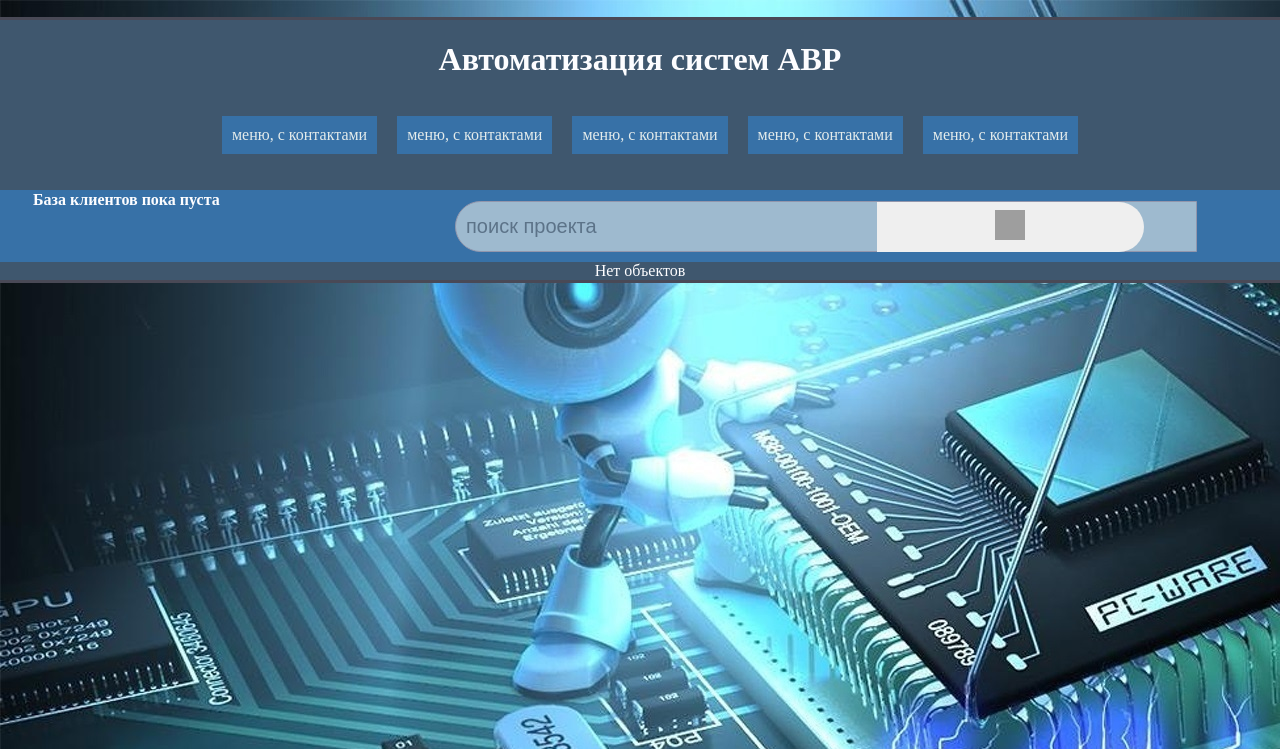
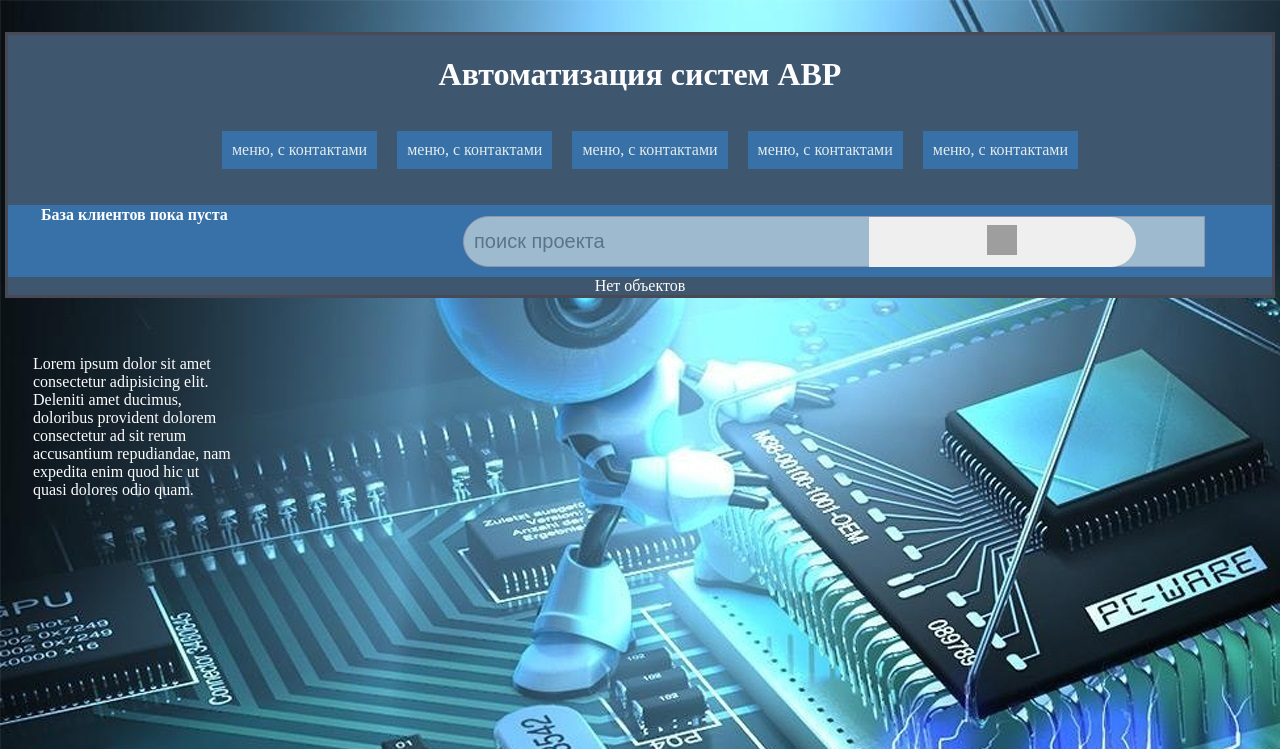
Before and after one commit to vikneo/Algorithm-for-AVR-systems, a Django app: page / in a window 1280 px wide. Shown: the top 749 px of the page. Run offline with Django 5.2, Linux system fonts and the light colour scheme; data that the repository does not hold is empty; parts of the project's set-up code (start-up, migrations or seed data) failed here and were passed over; grey boxes are pictures that could not be loaded.

Commit message:
split into 3 columns

```diff
--- a/system_avr/static/assests/css/style.css
+++ b/system_avr/static/assests/css/style.css
@@ -1,11 +1,14 @@
 body {
-    margin: 0 auto;
-    padding-top: 20px;
-    max-width: 1600px;
-    flex-direction: column;
     background-color: #363434;
     color: #fdfdff;
     background-image: url('../img/programming.jpg');
+}
+
+.contaner {
+    margin: 0 auto;
+    /* padding-top: 40px; */
+    max-width: 1600px;
+    flex-direction: column;
 }
 
 a {
@@ -23,6 +26,18 @@ li {
     margin-right: 20px;
     background-color: #3771a7;
     color: #e3ebeb;
+}
+
+.left-sidebar {
+    width: 20%;
+}
+
+.center-sidebar {
+    width: 60%;
+}
+
+.right-sidebar {
+    width: 20%;
 }
 
 .flex {
@@ -46,6 +61,7 @@ li {
 }
 
 .nav {
+    margin-top: 35px;
     outline: 3px solid #494956;
     justify-content: center;
     flex-direction: column;
@@ -113,7 +129,7 @@ li {
     color: #535c69
 }
 
-/* sidebar */
+/*=================================== header navigate list ======================================*/
 
 .sidebar-block {
     width: 390px;
@@ -151,3 +167,37 @@ li {
     align-items: flex-start;
     /* outline: 2px solid #494956; */
 }
+
+/*================================================== left sidebar =======================================*/
+
+.left-sidebar-nav {
+    margin-top: 50px;
+    padding: 10px 25px;
+}
+
+/*================================================== subject list =======================================*/
+
+.subject-wrap {
+    flex-wrap: wrap;
+}
+
+.block-row {
+    flex-direction: row;
+}
+
+.li-subject {
+    margin-top: 50px;
+    margin-left: 25px;
+    background: #3f576e;
+    border: 1px solid red;
+}
+
+.cart-subject {
+    width: 400px;
+    height: 200px;
+    padding: 0;
+}
+
+.cart-subject-title {
+    justify-content: center;
+}
--- a/system_avr/templates/base/header.html
+++ b/system_avr/templates/base/header.html
@@ -13,7 +13,7 @@
 </head>
 
 <body>
-    <div class="flex nav">
+    <div class="flex nav contaner">
         <div class="">
             <h1 class="header-h1">Автоматизация систем АВР</h1>
 
--- a/system_avr/templates/product/product_list.html
+++ b/system_avr/templates/product/product_list.html
@@ -11,9 +11,30 @@
 
 {% block content %}
 {% block title %}<title>Product</title>{% endblock %}
-    <div>
+
+<div class=" flex contaner block-row">
+    <div class="left-sidebar">
+        <div class="left-sidebar-nav">
+            Lorem ipsum dolor sit amet consectetur adipisicing elit. Deleniti amet ducimus, doloribus provident dolorem consectetur ad sit rerum accusantium repudiandae, nam expedita enim quod hic ut quasi dolores odio quam.
+        </div>
+    </div>
+    <div class="center-sidebar">
+        <div class="flex">
+            <div class="flex subject-wrap">
                 {% for sub in subjects %}
-            <p style="padding: 0;">{{ sub }}</p>
+                <li class="li-subject">
+                    <ul class="cart-subject">
+                        <div class="flex cart-subject-title">
+                            <span>{{ sub }}</span>
+                        </div>
+                    </ul>
+                </li>
                 {% endfor %}
             </div>
+        </div>
+    </div>
+</div>
+
+<div>
+</div>
 {% endblock %}
```
Lines whose indentation alone changed are shown as unchanged.
